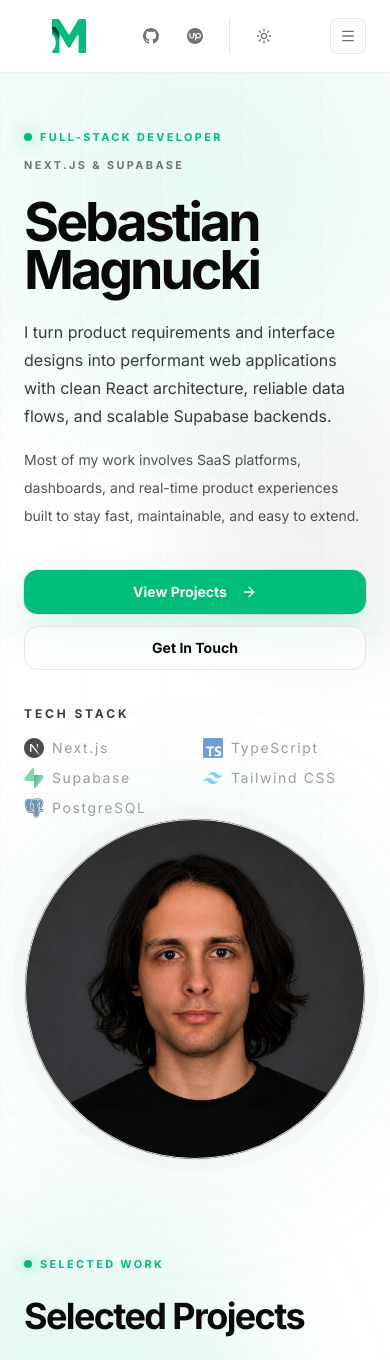
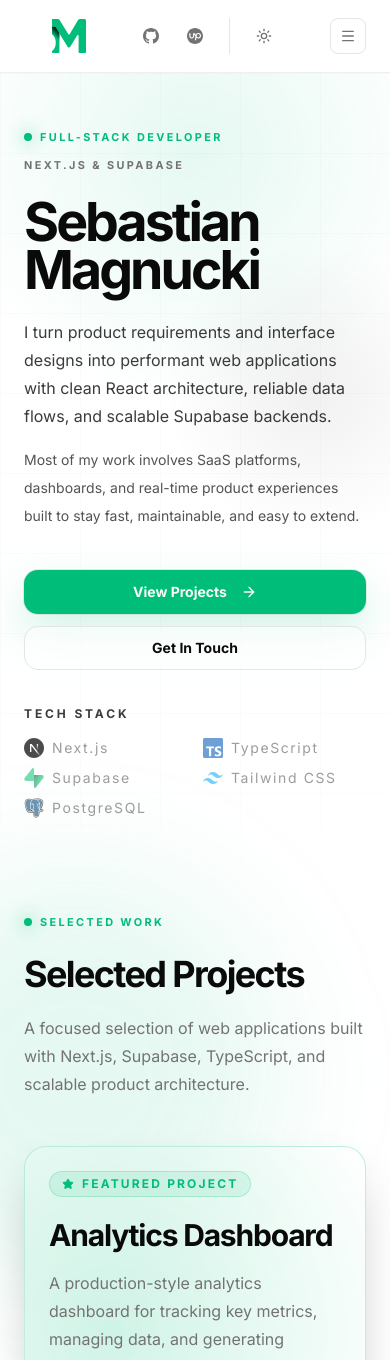
Before and after one commit to svsxn/portfolio, a Next.js app: page / in a window 390 px wide. Shown: the top 1360 px of the page. Built offline with nearby package versions, Linux system fonts and the light colour scheme.

Commit message:
fix: hide portrait

```diff
--- a/components/sections/hero/portrait.tsx
+++ b/components/sections/hero/portrait.tsx
@@ -6,7 +6,7 @@ import Image from "next/image";
 export default function Portrait() {
   return (
     <FadeIn
-      className="relative w-full max-w-107.5 lg:ml-auto lg:block"
+      className="relative hidden w-full max-w-107.5 lg:ml-auto lg:block"
       delay={0.18}
       scale
     >
```
